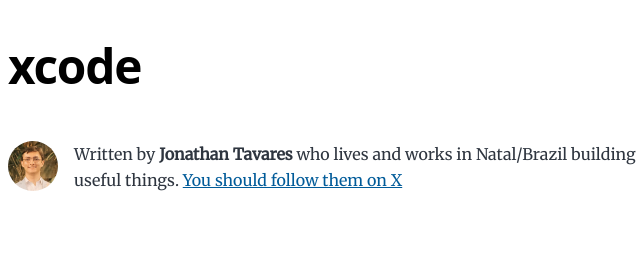
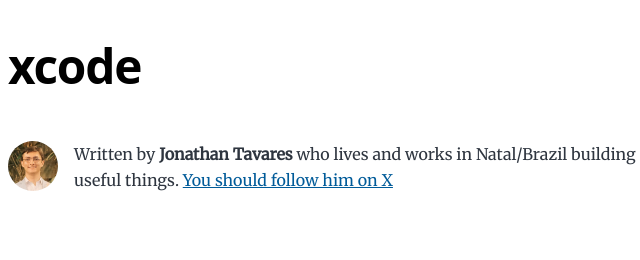
Before and after one commit to jonathantvrs/jonathantvrs.github.io, a Gatsby site: page / in a window 1280 px wide. Shown: the top 260 px of the page, 316-956 px from the left. Built offline with nearby package versions, Linux system fonts and the light colour scheme; Gatsby itself is replaced by a stand-in of ours.

Commit message:
update bio pronoun

```diff
--- a/src/components/bio.js
+++ b/src/components/bio.js
@@ -39,7 +39,7 @@ const Bio = () => {
           Written by <strong>{author.name}</strong> {author?.summary || null}
           {` `}
           <a href={`https://x.com/${social?.x || ``}`}>
-            You should follow them on X
+            You should follow him on X
           </a>
         </p>
       )}
```
